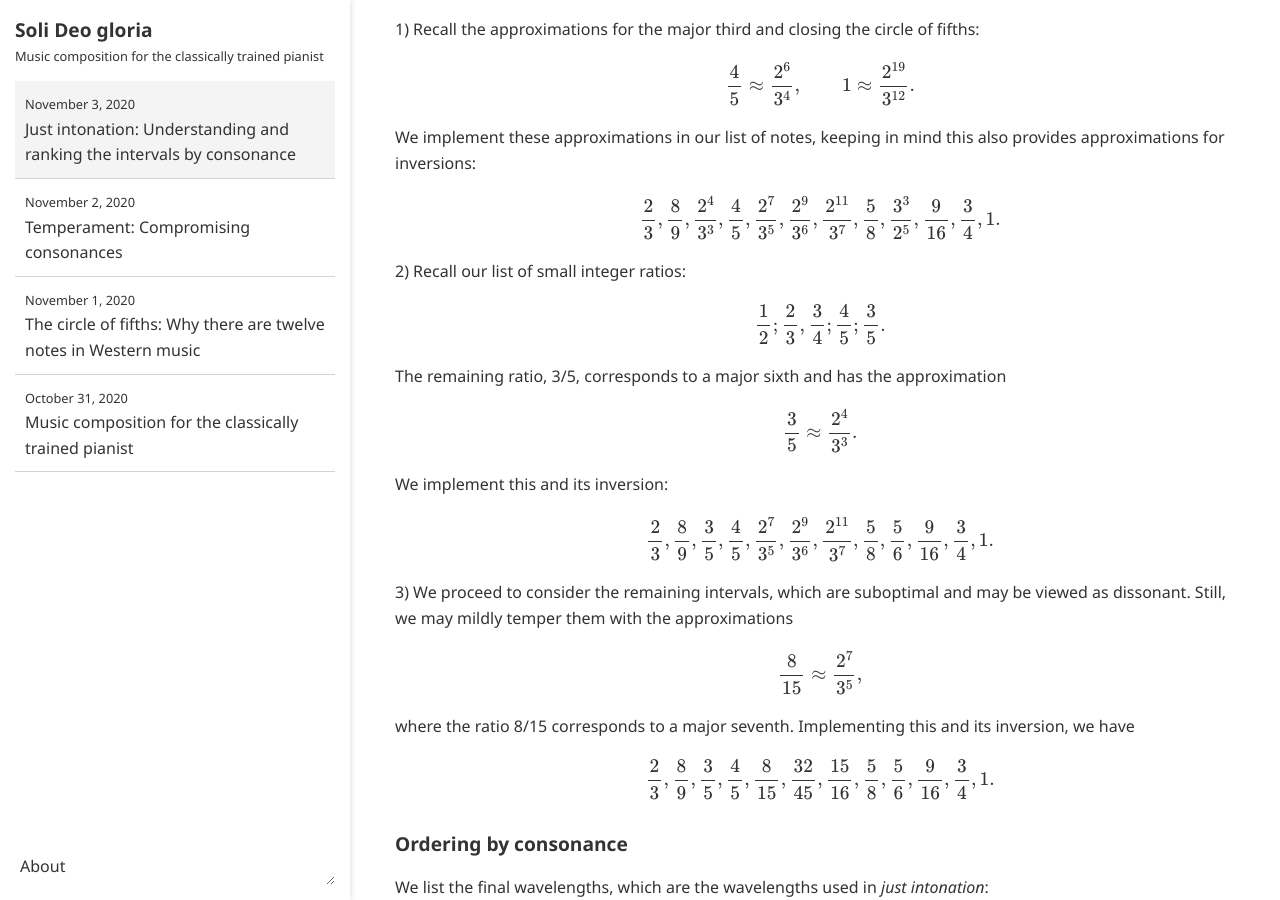
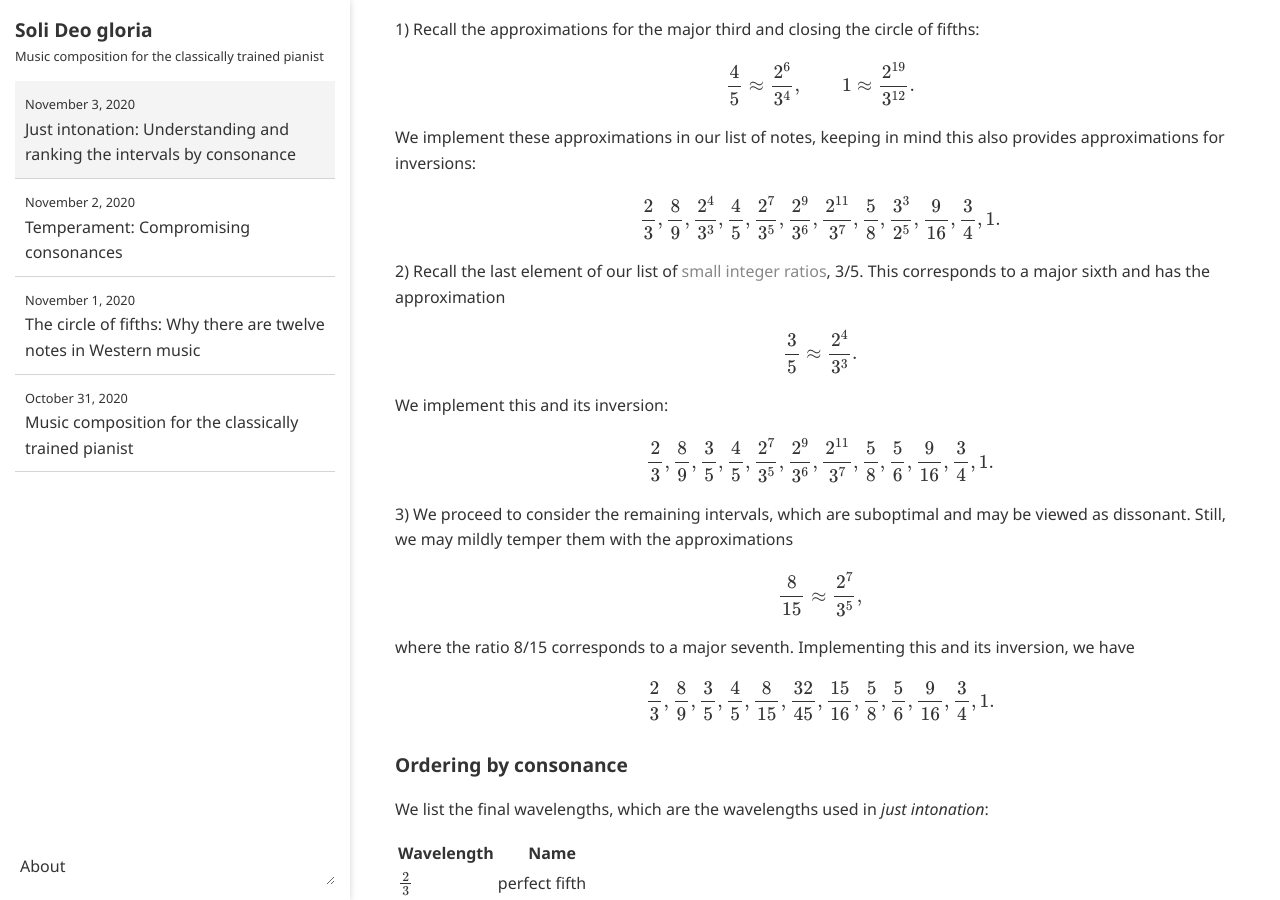
Before and after one commit to ansyblenetwork/sdg, a Jekyll site: the page built from _posts/2020-11-03-just-intonation-understanding-and-ranking-the.md, in a window 1280 px wide and 900 px high, scrolled down 562 px. Built offline with Jekyll 4.4.1, drawn with Linux system fonts in a browser that asks for light colours; formulas are drawn with MathJax 3.

Commit message:
Update 2020-11-03-just-intonation-understanding-and-ranking-the.md

```diff
--- a/_posts/2020-11-03-just-intonation-understanding-and-ranking-the.md
+++ b/_posts/2020-11-03-just-intonation-understanding-and-ranking-the.md
@@ -22,11 +22,7 @@ We implement these approximations in our list of notes, keeping in mind this als
 
 $$\frac{2}{3}, \frac{8}{9}, \frac{2^4}{3^3}, \frac{4}{5}, \frac{2^7}{3^5}, \frac{2^9}{3^6}, \frac{2^{11}}{3^7}, \frac{5}{8}, \frac{3^3}{2^5}, \frac{9}{16}, \frac{3}{4}, 1.$$
 
-2) Recall our list of small integer ratios:
-
-$$\frac{1}{2}; \frac{2}{3}, \frac{3}{4}; \frac{4}{5}; \frac{3}{5}.$$
-
-The remaining ratio, 3/5, corresponds to a major sixth and has the approximation
+2) Recall the last element of our list of [small integer ratios]({{ "" | relative_url }}{% post_url 2020-11-01-the-circle-of-fifths-why-there %}), 3/5. This corresponds to a major sixth and has the approximation
 
 $$\frac{3}{5} \approx \frac{2^4}{3^3}.$$
 
```
